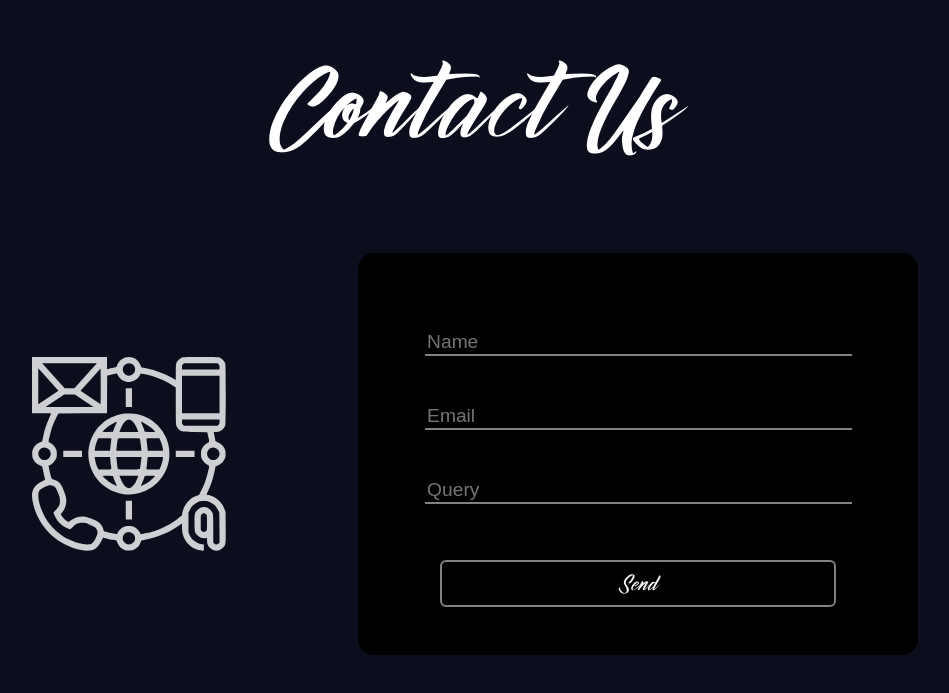
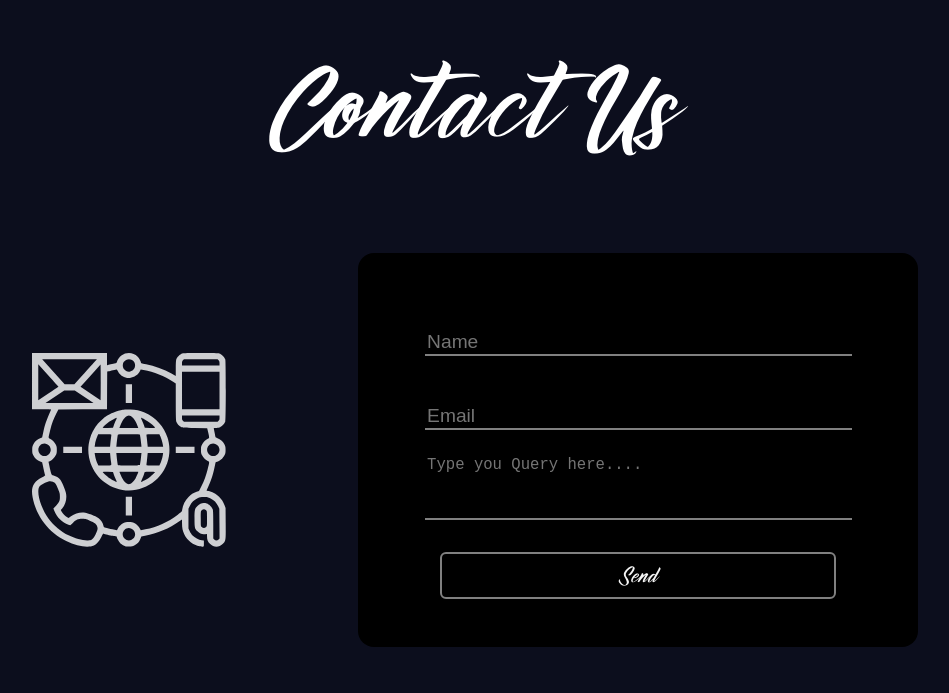
Before and after one commit to gdsc-nits-org/incand-website, a React (Vite) app: page /Sponsors in a window 1280 px wide. Shown: the part 3628-4321 px from the top of the page, without its empty margins (165-1114 px from the left). Built offline with nearby package versions, Linux system fonts and the light colour scheme.

Commit message:
rounded corners added

```diff
--- a/index.html
+++ b/index.html
@@ -2,6 +2,7 @@
 <html lang="en">
   <head>
     <meta charset="UTF-8" />
+    <link rel="icon" href="/favicon.ico" />
     <meta name="viewport" content="width=device-width, initial-scale=1.0" />
     <title>Incandescence 2023</title>
   </head>
--- a/src/Components/SponsorCont/SponsorCont.jsx
+++ b/src/Components/SponsorCont/SponsorCont.jsx
@@ -11,10 +11,10 @@ const SponsorCont = () => {
   const handleChange = (e) => {
     setdata({
       ...data,
-      [e.target.name]: e.target.value.trim(),
+      [e.target.name]: e.target.value,
     });
   };
-  const handleClick = (e) => {
+  const handleSubmit = (e) => {
     e.preventDefault();
     console.log(data);
     setdata(formdata);
@@ -27,7 +27,7 @@ const SponsorCont = () => {
           <img src="/logos/contactLogo.svg" alt="mdfc" style={{ display: "block" }} />
         </div>
         <div className={contStyle.right}>
-          <form>
+          <form onSubmit={handleSubmit}>
             <input
               type="text"
               name="name"
@@ -44,15 +44,15 @@ const SponsorCont = () => {
               onChange={handleChange}
               required
             />
-            <input
+            <textarea
               type="text"
               name="query"
               className={contStyle.field}
-              placeholder="Query"
+              placeholder="Type you Query here...."
               onChange={handleChange}
               required
             />
-            <button onClick={handleClick}>Send</button>
+            <button type="submit">Send</button>
           </form>
         </div>
       </div>
--- a/src/Components/SponsorCont/SponsorCont.module.scss
+++ b/src/Components/SponsorCont/SponsorCont.module.scss
@@ -63,7 +63,24 @@ input {
   padding: .5rem;
   cursor: pointer;
 }
-
+textarea{
+  width: 80%;
+  font-size: larger;
+  height: 60px;
+  max-height: 150px;
+  outline: none;
+  color: aliceblue;
+  background-color: #000000;
+  border: none;
+  resize: none;
+  border-bottom: 2px solid grey;
+   &::-webkit-scrollbar{
+    width: 1px;
+   }
+  &::-webkit-scrollbar-thumb{
+    background-color: grey;
+  }
+}
 .contactbox button:hover {
   background-color: rgb(255, 255, 255);
   color: black;
--- a/src/Components/SponsorPrev/SponsorPrev.module.scss
+++ b/src/Components/SponsorPrev/SponsorPrev.module.scss
@@ -35,6 +35,7 @@
  .Spons {
     display: block;
      width: 17rem;
+     border-radius: 1rem;
  }
 @media only screen and (max-width: 500px) {
     .grandparent p{
--- a/src/Components/SponsorsCur/SponsorsCur.module.scss
+++ b/src/Components/SponsorsCur/SponsorsCur.module.scss
@@ -31,6 +31,7 @@
             .Spons{
                 position: absolute;
                 width: 15rem;
+                border-radius: 1rem;
             }
             .img1{
                 top: 0;
--- a/src/Components/SponsorsWhy/SponsorsWhy.module.scss
+++ b/src/Components/SponsorsWhy/SponsorsWhy.module.scss
@@ -55,7 +55,7 @@ p{
             }
         }
         .body{
-            margin-inline:5%;
+            margin-inline:10%;
             gap: 3rem;
             .row{
                 gap:5rem;
@@ -82,7 +82,7 @@ p{
             }
 
             .body {
-                margin-inline: 5%;
+                margin-inline: 10%;
                 gap: 3rem;
 
                 .row {
```
Also changed, not shown: 1 other file (tests, documents, lock files or other folders).
